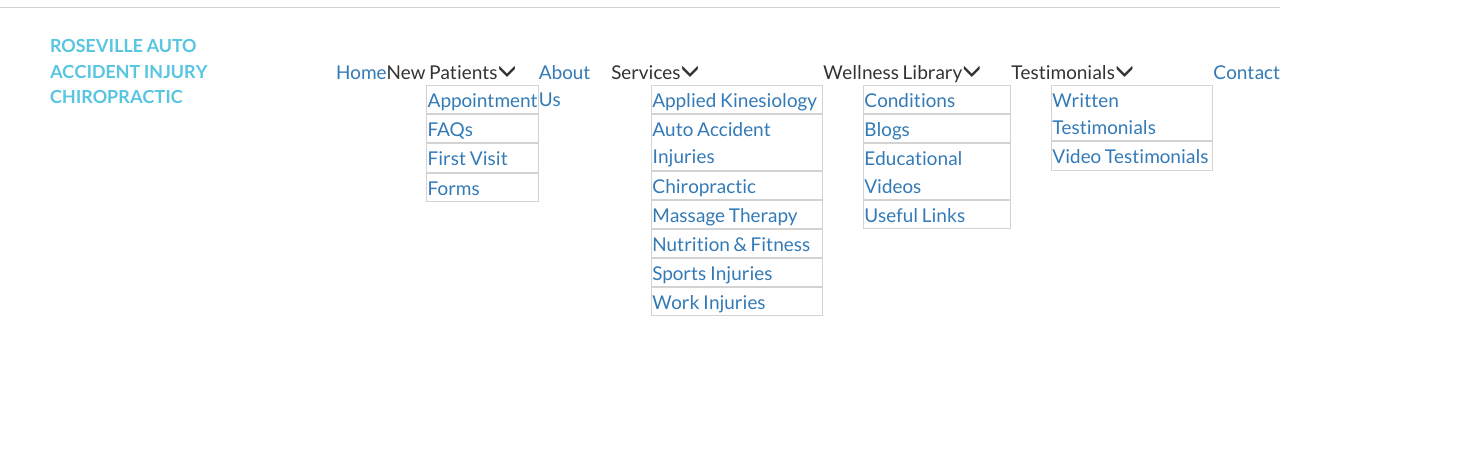
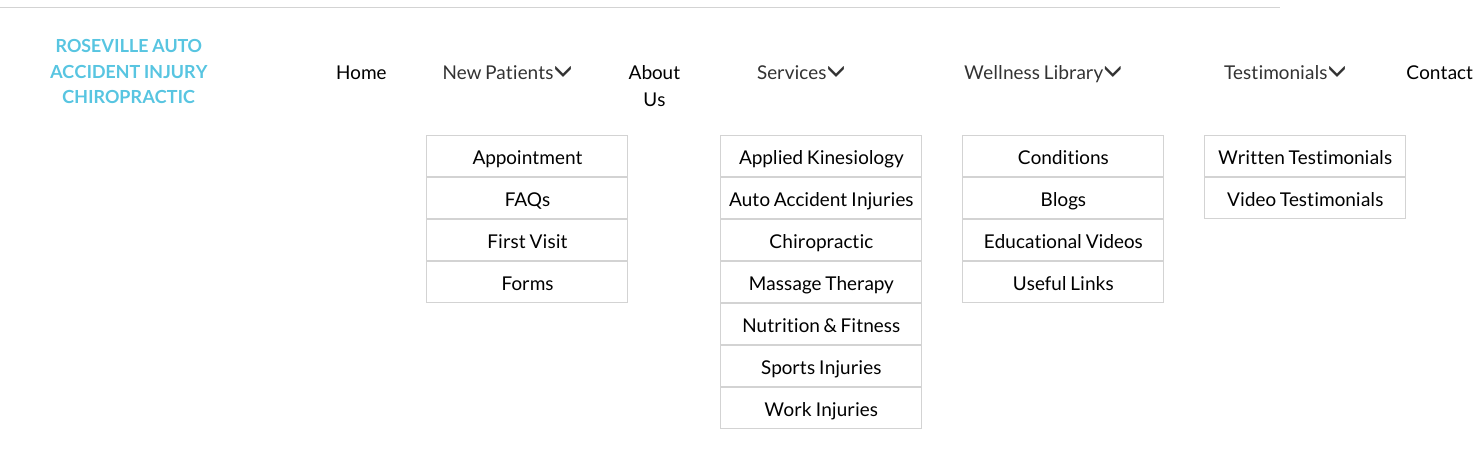
Before and after one commit to jvanwag/rosevilleAutoAccident, a plain HTML site: page index.html in a window 1280 px wide. Shown: the part 42-510 px from the top of the page, 1473 px wide, since content can reach past the window. Drawn offline with nearby package versions, Linux system fonts and the light colour scheme; some packages are replaced by stand-ins of ours.

Commit message:
created buttons with color effects and aligned the buttons with the navbar above

```diff
--- a/css/styles.css
+++ b/css/styles.css
@@ -49,6 +49,7 @@ li {
   margin-top: 25px;
   /*padding-top: 11px;*/
   padding-left: 50px;
+  text-align: center;
   /*position: relative;*/
 
 }
@@ -74,4 +75,38 @@ font-family:Lato;
   border-style: solid;
   border-color: lightgrey;
   border-width: thin;
+  /*padding:10px;*/
+  text-align: center;
+  text-decoration: none;
 }
+.pageLink {
+  color:black;
+  width: 200px;
+  height: 40px;
+  background-color: white;
+  border: none;
+}
+.pageLink:hover {
+  text-decoration: none;
+  color: #58c5e1;
+  background-color: #eff2f7;
+}
+.newPatientsDropdown {
+  margin-top: 50px;
+  /*display: none;*/
+}
+.servicesDropdown {
+  margin-top: 50px;
+  /*display: none;*/
+}
+.wellnessLibraryDropdown {
+  margin-top: 50px;
+  /*display: none;*/
+}
+.testimonialsDropdown {
+  margin-top: 50px;
+  /*display: none;*/
+}
+/*.pageLink:visited {
+  color:black;
+}*/
--- a/index.html
+++ b/index.html
@@ -41,87 +41,87 @@
     <a ui-sref="home" class="logo">ROSEVILLE AUTO</BR> ACCIDENT INJURY</br> CHIROPRACTIC</a>
       <ul class="toolbarHolder">
         <li>
-          <a ui-sref="home">Home</a>
+          <a class="pageLink" ui-sref="home">Home</a>
         </li>
         <li>
           New Patients<i class="glyphicon glyphicon-menu-down"></i>
-          <ul>
+          <ul class="newPatientsDropdown">
             <li class="navTab" style="display:block;">
-              <a ui-sref="appointment">Appointment</a>
+              <button class="pageLink" ui-sref="appointment">Appointment</button>
             </li>
             <li class="navTab" style="display:block;">
-              <a ui-sref="faq">FAQs</a>
+              <button class="pageLink" ui-sref="faq">FAQs</button>
             </li>
             <li class="navTab" style="display:block;">
-              <a ui-sref="firstVisit">First Visit</a>
+              <button class="pageLink" ui-sref="firstVisit">First Visit</button>
             </li>
             <li class="navTab" style="display:block;">
-              <a ui-sref="forms">Forms</a>
+              <button class="pageLink" ui-sref="forms">Forms</button>
             </li>
 
           </ul>
         </li>
         <li>
-          <a ui-sref="aboutUs">About Us</a>
+          <a class="pageLink" ui-sref="aboutUs">About Us</a>
         </li>
         <li>
           Services<i class="glyphicon glyphicon-menu-down"></i>
-          <ul>
+          <ul class="servicesDropdown">
             <li class="navTab" style="display:block;">
-              <a ui-sref="appliedKinesiology">Applied Kinesiology</a>
+              <button class="pageLink" ui-sref="appliedKinesiology">Applied Kinesiology</button>
             </li>
             <li class="navTab" style="display:block;">
-              <a ui-sref="autoAccidentInjuries">Auto Accident Injuries</a>
+              <button class="pageLink" ui-sref="autoAccidentInjuries">Auto Accident Injuries</button>
             </li>
             <li class="navTab" style="display:block;">
-              <a ui-sref="chiropractic">Chiropractic</a>
+              <button class="pageLink" ui-sref="chiropractic">Chiropractic</button>
             </li>
             <li class="navTab" style="display:block;">
-              <a ui-sref="massageTherapy">Massage Therapy</a>
+              <button class="pageLink" ui-sref="massageTherapy">Massage Therapy</button>
             </li>
             <li class="navTab" style="display:block;">
-              <a ui-sref="nutritionFitness">Nutrition & Fitness</a>
+              <button class="pageLink" ui-sref="nutritionFitness">Nutrition & Fitness</button>
             </li>
             <li class="navTab" style="display:block;">
-              <a ui-sref="sportsInjuries">Sports Injuries</a>
+              <button class="pageLink" ui-sref="sportsInjuries">Sports Injuries</button>
             </li>
             <li class="navTab" style="display:block;">
-              <a ui-sref="workInjuries">Work Injuries</a>
+              <button class="pageLink" ui-sref="workInjuries">Work Injuries</button>
             </li>
 
           </ul>
         </li>
         <li>
           Wellness Library<i class="glyphicon glyphicon-menu-down"></i>
-          <ul>
+          <ul class="wellnessLibraryDropdown">
             <li class="navTab" style="display:block;">
-              <a ui-sref="conditions">Conditions</a>
+              <button class="pageLink" ui-sref="conditions">Conditions</button>
             </li>
             <li class="navTab" style="display:block;">
-              <a ui-sref="blogs">Blogs</a>
+              <button class="pageLink" ui-sref="blogs">Blogs</button>
             </li>
             <li class="navTab" style="display:block;">
-              <a ui-sref="educationalVideos">Educational Videos</a>
+              <button class="pageLink" ui-sref="educationalVideos">Educational Videos</button>
             </li>
             <li class="navTab" style="display:block;">
-              <a ui-sref="usefulLinks">Useful Links</a>
+              <button class="pageLink" ui-sref="usefulLinks">Useful Links</button>
             </li>
 
           </ul>
         </li>
         <li>
           Testimonials<i class="glyphicon glyphicon-menu-down"></i>
-          <ul>
+          <ul class = "testimonialsDropdown">
             <li class="navTab" style="display:block;">
-              <a ui-sref="writtenTestimonials">Written Testimonials</a>
+              <button class="pageLink" ui-sref="writtenTestimonials">Written Testimonials</button>
             </li>
             <li class="navTab" style="display:block;">
-              <a ui-sref="videoTestimonials">Video Testimonials</a>
+              <button class="pageLink" ui-sref="videoTestimonials">Video Testimonials</button>
             </li>
           </ul>
         </li>
         <li>
-          <a ui-sref="contact">Contact</a>
+          <a class="pageLink" ui-sref="contact">Contact</a>
         </li>
       </ul>
 
```
